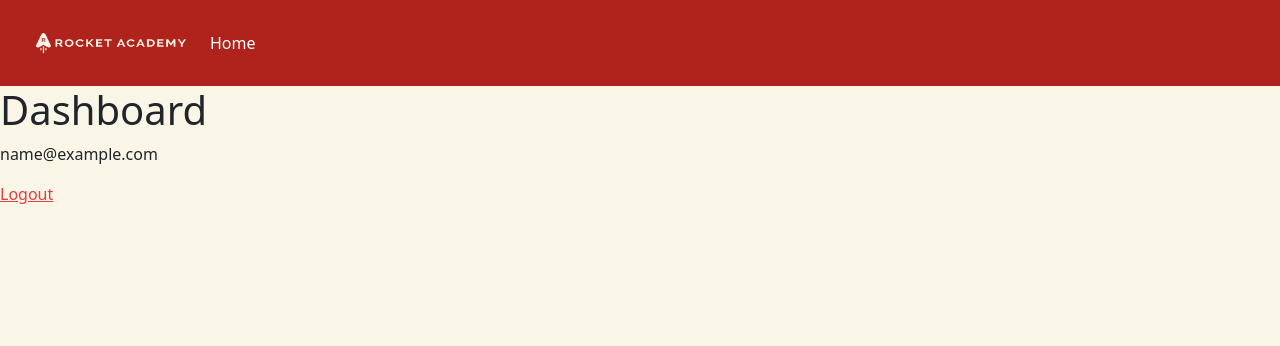
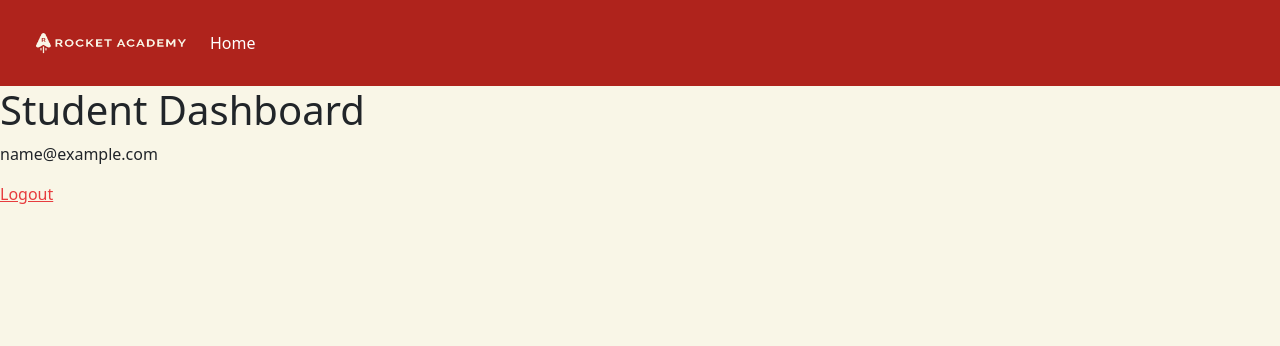
Before and after one commit to rocketacademy/soyuz, a Django app: page /dashboard/ in a window 1280 px wide. Shown: the top 346 px of the page. Run offline with Django 3.2, Linux system fonts and the light colour scheme; the visitor is signed in with stand-in values (Sample User, id 1); style sheets or scripts are compiled from the project's sources; some libraries are stand-ins or nearby versions.

Commit message:
change to dashboard

```diff
--- a/soyuz_app/templates/users/dashboard.html
+++ b/soyuz_app/templates/users/dashboard.html
@@ -1,6 +1,6 @@
 {% extends "layouts/base.html" %}
 {% block page_content %}
-<h1>Dashboard</h1>
+<h1>Student Dashboard</h1>
 <p>
     {{ object }}
 </p>
```
